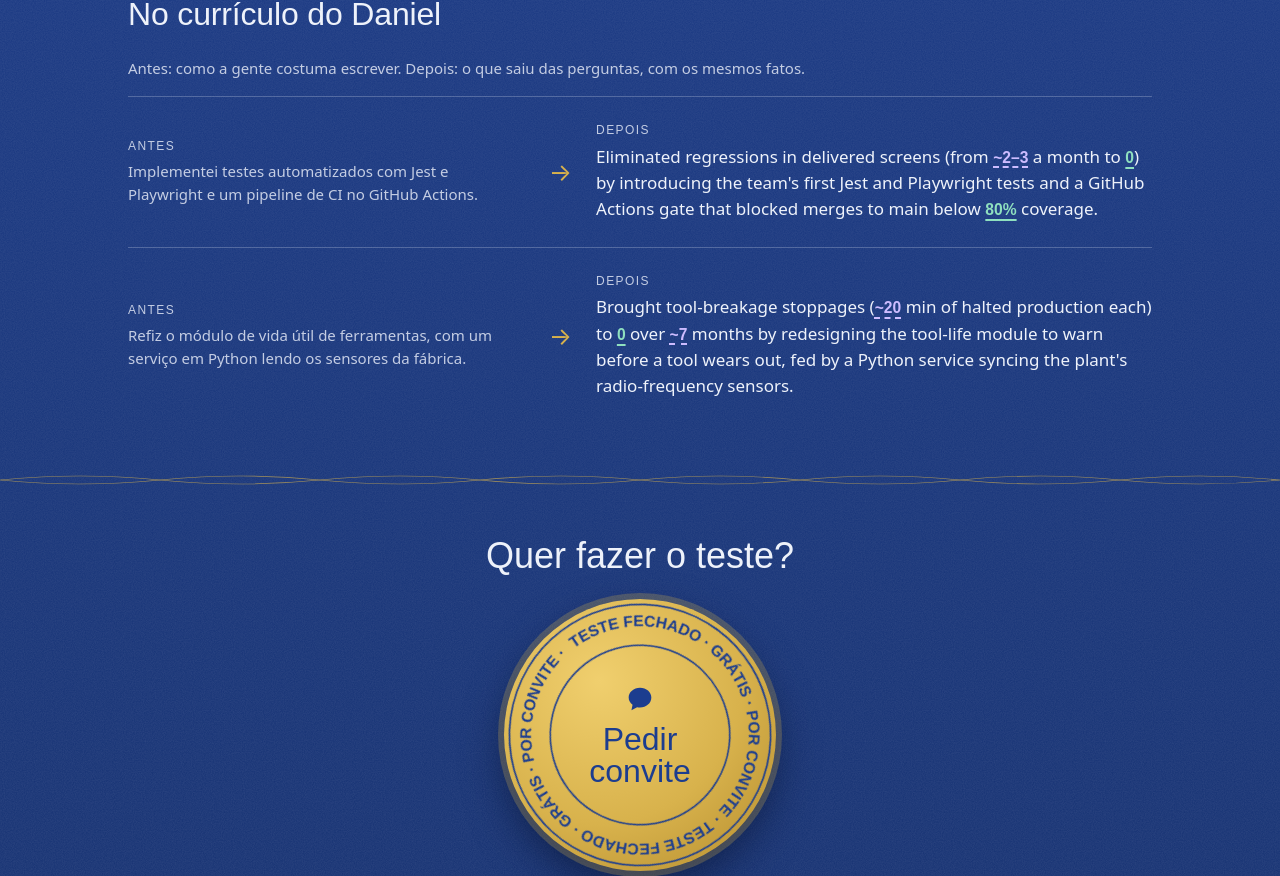
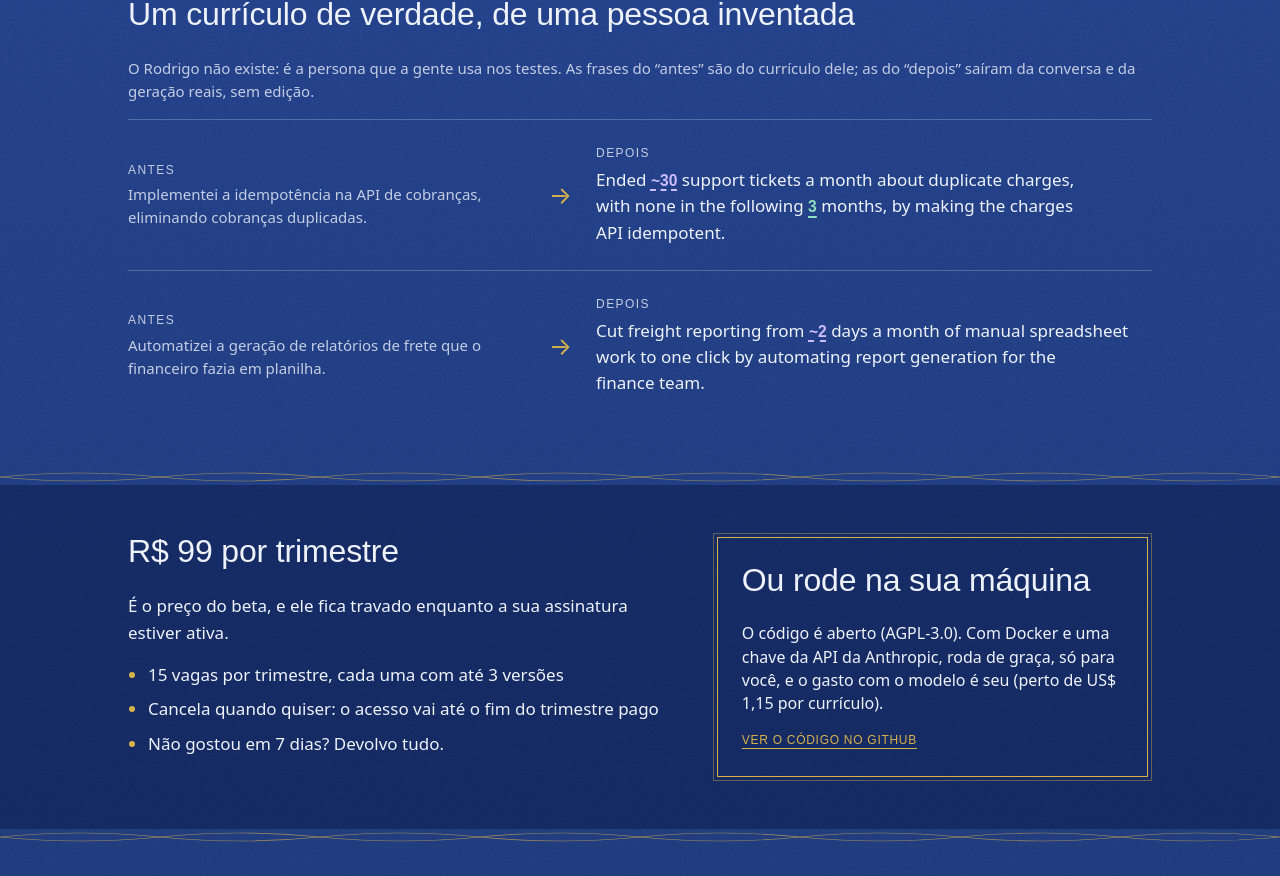
Before and after one commit to daniel-bernardino747/sem-sotaque, a Next.js app: page / in a window 1280 px wide. Shown: the part 1933-2809 px from the top of the page. Built offline with nearby package versions, Linux system fonts and the light colour scheme; a web font is replaced by a local one.

Commit message:
feat: the home is the sales page: the beta price, Rodrigo's before × after, run it on your machine, and subscribe instead of an invitation

```diff
--- a/src/app/barra-assinar.tsx
+++ b/src/app/barra-assinar.tsx
@@ -5,14 +5,12 @@
 
 import { useEffect, useState } from 'react';
 
-import { Balao } from './ornamentos';
-
 /**
- * The invitation pinned to the bottom of the screen while the home scrolls,
+ * The call to subscribe pinned to the bottom of the screen while the home scrolls,
  * until the seal at its foot comes into view and takes over the call. Once the
  * seal is on screen, or scrolled past, the bar slides away.
  */
-export function BarraConvite({ href, selo }: { href: string; selo: string }) {
+export function BarraAssinar({ href, selo }: { href: string; selo: string }) {
   const [escondida, setEscondida] = useState(false);
 
   useEffect(() => {
@@ -26,11 +24,10 @@ export function BarraConvite({ href, selo }: { href: string; selo: string }) {
   }, [selo]);
 
   return (
-    <div className="barra-convite" data-escondida={escondida} inert={escondida}>
-      <span className="barra-convite-texto">Teste fechado e grátis</span>
-      <a className="barra-convite-botao" href={href}>
-        <Balao />
-        Pedir convite
+    <div className="barra-assinar" data-escondida={escondida} inert={escondida}>
+      <span className="barra-assinar-texto">Beta · R$ 99 por trimestre</span>
+      <a className="barra-assinar-botao" href={href}>
+        Assinar
       </a>
     </div>
   );
--- a/src/app/globals.css
+++ b/src/app/globals.css
@@ -231,13 +231,6 @@ a {
   stroke: var(--ocre);
   stroke-width: 0.6;
   opacity: 0.7;
-}
-
-.balao {
-  width: 1.35em;
-  height: 1.35em;
-  flex: none;
-  fill: currentColor;
 }
 
 /* A field label: what a data page prints above each value. */
@@ -1743,6 +1736,37 @@ a.botao.abrir-pdf {
   text-decoration-style: dashed;
 }
 
+/* The price and the free way, side by side: what you get, and the open code. */
+.inicio-lista {
+  margin: var(--e-4) 0 0;
+  padding-left: 1.25rem;
+  display: grid;
+  gap: var(--e-2);
+}
+
+.inicio-lista li::marker {
+  color: var(--ocre);
+}
+
+.inicio-resultado h2 {
+  margin-top: 0;
+}
+
+.inicio-resultado .inicio-local {
+  font-size: 1rem;
+}
+
+.inicio-codigo {
+  display: inline-block;
+  margin-top: var(--e-4);
+  color: var(--ocre);
+  font-family: var(--fonte-mono);
+  font-size: var(--t-rotulo);
+  letter-spacing: 0.06em;
+  text-transform: uppercase;
+  text-underline-offset: 0.3em;
+}
+
 .seta {
   color: var(--ocre);
   font-size: 1.5rem;
@@ -1841,7 +1865,7 @@ a.botao.abrir-pdf {
   outline-offset: 12px;
 }
 
-.barra-convite-botao:focus-visible {
+.barra-assinar-botao:focus-visible {
   outline: 3px solid var(--prata);
   outline-offset: 3px;
 }
@@ -1874,11 +1898,6 @@ a.botao.abrir-pdf {
   line-height: 1;
 }
 
-.selo-miolo .balao {
-  width: 2rem;
-  height: 2rem;
-}
-
 .selo-sub {
   margin: var(--e-5) 0 0;
   font-size: 1.125rem;
@@ -1890,8 +1909,8 @@ a.botao.abrir-pdf {
   }
 }
 
-/* Until the seal is in view the same call rides a bar pinned to the bottom (barra-convite.tsx). */
-.barra-convite {
+/* Until the seal is in view the same call rides a bar pinned to the bottom (barra-assinar.tsx). */
+.barra-assinar {
   position: fixed;
   inset: auto 0 0;
   z-index: 40;
@@ -1908,19 +1927,19 @@ a.botao.abrir-pdf {
     visibility 240ms;
 }
 
-.barra-convite[data-escondida='true'] {
+.barra-assinar[data-escondida='true'] {
   translate: 0 100%;
   visibility: hidden;
 }
 
-.barra-convite-texto {
+.barra-assinar-texto {
   color: var(--ocre);
   font: 600 0.75rem/1.2 var(--fonte-mono);
   letter-spacing: 0.08em;
   text-transform: uppercase;
 }
 
-.barra-convite-botao {
+.barra-assinar-botao {
   display: inline-flex;
   align-items: center;
   gap: var(--e-2);
@@ -1946,7 +1965,7 @@ a.botao.abrir-pdf {
 }
 
 @media (min-width: 48rem) {
-  .barra-convite {
+  .barra-assinar {
     justify-content: center;
     gap: var(--e-6);
   }
@@ -1954,7 +1973,7 @@ a.botao.abrir-pdf {
 
 @media (prefers-reduced-motion: reduce) {
   .selo-aro,
-  .barra-convite-botao {
+  .barra-assinar-botao {
     animation: none;
   }
 
@@ -1965,7 +1984,7 @@ a.botao.abrir-pdf {
     transition: none;
   }
 
-  .barra-convite {
+  .barra-assinar {
     transition: none;
   }
 }
--- a/src/app/ornamentos.tsx
+++ b/src/app/ornamentos.tsx
@@ -55,12 +55,3 @@ export function Onda() {
     </svg>
   );
 }
-
-/** A speech bubble, the WhatsApp call's glyph (not the app's logo). */
-export function Balao() {
-  return (
-    <svg className="balao" viewBox="0 0 24 24" aria-hidden="true">
-      <path d="M12 3.5c-4.7 0-8.5 3.3-8.5 7.4 0 2.2 1.1 4.2 2.9 5.5L5.6 20.5l4.2-2.3c.7.2 1.4.2 2.2.2 4.7 0 8.5-3.3 8.5-7.5S16.7 3.5 12 3.5Z" />
-    </svg>
-  );
-}
--- a/src/app/page.tsx
+++ b/src/app/page.tsx
@@ -7,34 +7,36 @@ import { connection } from 'next/server';
 
 import { modo } from '@/modo';
 
-import { LinksLegais } from './_documento';
+import { CODIGO_FONTE, LinksLegais } from './_documento';
+import { BarraAssinar } from './barra-assinar';
 import { Numeros } from './casa/_telas/resultado';
-import { BarraConvite } from './barra-convite';
 import { Capa } from './capa';
-import { Balao, Onda } from './ornamentos';
-import { linkDeContato } from './contato';
+import { Onda } from './ornamentos';
 
 const DESCRICAO = 'Currículo em inglês para dev brasileiro, sem inventar nenhum número. Por Daniel Bernardino.';
 
-// Kept out of search during the v0: the link reaches people by invitation.
 export const metadata: Metadata = {
   title: 'sem-sotaque',
   description: DESCRICAO,
   openGraph: { title: 'sem-sotaque', description: DESCRICAO, locale: 'pt_BR', type: 'website' },
-  robots: { index: false, follow: false },
 };
 
-/** Daniel's own lines, from his résumé: the same facts, before and after the questions. */
+/**
+ * Rodrigo, the invented persona of `scripts/personas.ts`: "antes" is his
+ * résumé (`src/llm/__fixtures__/pleno.txt`), "depois" is what the real
+ * interrogation and generation wrote for him (`npm run gerar --
+ * sabe-os-numeros`, 2026-10-14), unedited. Never a real person's lines.
+ */
 const PARES = [
   {
-    antes: 'Implementei testes automatizados com Jest e Playwright e um pipeline de CI no GitHub Actions.',
+    antes: 'Implementei a idempotência na API de cobranças, eliminando cobranças duplicadas.',
     depois:
-      "Eliminated regressions in delivered screens (from ~2–3 a month to 0) by introducing the team's first Jest and Playwright tests and a GitHub Actions gate that blocked merges to main below 80% coverage.",
+      'Ended ~30 support tickets a month about duplicate charges, with none in the following 3 months, by making the charges API idempotent.',
   },
   {
-    antes: 'Refiz o módulo de vida útil de ferramentas, com um serviço em Python lendo os sensores da fábrica.',
+    antes: 'Automatizei a geração de relatórios de frete que o financeiro fazia em planilha.',
     depois:
-      "Brought tool-breakage stoppages (~20 min of halted production each) to 0 over ~7 months by redesigning the tool-life module to warn before a tool wears out, fed by a Python service syncing the plant's radio-frequency sensors.",
+      'Cut freight reporting from ~2 days a month of manual spreadsheet work to one click by automating report generation for the finance team.',
   },
 ];
 
@@ -51,12 +53,13 @@ const PASSOS = [
 const ROMANOS = ['I', 'II', 'III'];
 
 /**
- * The door for whoever reaches the domain without a Tester link: the engraved
- * cover (what this is, who makes it), then full-bleed bands parted by a strip
- * of guilloché: how it works, one invented question to show the mechanism, and
- * Daniel's own before × after, and the seal that asks for an invitation
- * on WhatsApp, which a bar pinned to the bottom offers until the seal is in view.
- * No sign-up: links are handed out by invitation.
+ * The sales page (step 25, Q16): the engraved cover (what this is, who makes
+ * it), then full-bleed bands parted by a strip of guilloché: how it works, one
+ * invented question to show the mechanism, an invented person's before ×
+ * after, the beta price, and the free way: the open code on your own machine.
+ * The seal at the foot sends to sign in and subscribe (the paywall is in the
+ * home, after the login), and a bar pinned to the bottom offers the same until
+ * the seal is in view.
  */
 export default async function Home() {
   // MODO=local: one person, on their own machine, has nothing to be sold. Read
@@ -64,8 +67,6 @@ export default async function Home() {
   // and the same image runs both modes.
   await connection();
   if (modo() === 'local') redirect('/casa');
-  const convite = linkDeContato('Oi, Daniel! Vim pelo sem-sotaque e quero um convite para o teste.');
-  const perdiOLink = linkDeContato('Oi, Daniel! Vim pelo sem-sotaque. Perdi o meu link.');
   return (
     <div className="cedula">
       <Capa />
@@ -76,7 +77,7 @@ export default async function Home() {
             referência, e sai com ~. Eu pergunto em português e escrevo em inglês.
           </p>
           <ul className="garantias">
-            <li>Teste fechado e grátis · por convite</li>
+            <li>Beta · R$ 99 por trimestre</li>
           </ul>
         </section>
 
@@ -127,9 +128,10 @@ export default async function Home() {
         <Onda />
         <section aria-labelledby="no-curriculo" className="inicio-faixa">
           <div className="inicio-dentro">
-            <h2 id="no-curriculo">No currículo do Daniel</h2>
+            <h2 id="no-curriculo">Um currículo de verdade, de uma pessoa inventada</h2>
             <p className="dados-intro">
-              Antes: como a gente costuma escrever. Depois: o que saiu das perguntas, com os mesmos fatos.
+              O Rodrigo não existe: é a persona que a gente usa nos testes. As frases do &ldquo;antes&rdquo; são do
+              currículo dele; as do &ldquo;depois&rdquo; saíram da conversa e da geração reais, sem edição.
             </p>
             <ol className="inicio-pares">
               {PARES.map((par) => (
@@ -150,11 +152,36 @@ export default async function Home() {
             </ol>
           </div>
         </section>
+
+        <Onda />
+        <section aria-labelledby="preco" className="inicio-faixa escura">
+          <div className="inicio-dentro inicio-dividida">
+            <div>
+              <h2 id="preco">R$ 99 por trimestre</h2>
+              <p>É o preço do beta, e ele fica travado enquanto a sua assinatura estiver ativa.</p>
+              <ul className="inicio-lista">
+                <li>15 vagas por trimestre, cada uma com até 3 versões</li>
+                <li>Cancela quando quiser: o acesso vai até o fim do trimestre pago</li>
+                <li>Não gostou em 7 dias? Devolvo tudo.</li>
+              </ul>
+            </div>
+            <div className="inicio-resultado">
+              <h2 id="local">Ou rode na sua máquina</h2>
+              <p className="inicio-local">
+                O código é aberto (AGPL-3.0). Com Docker e uma chave da API da Anthropic, roda de graça, só para você,
+                e o gasto com o modelo é seu (perto de US$ 1,15 por currículo).
+              </p>
+              <a className="inicio-codigo" href={CODIGO_FONTE}>
+                Ver o código no GitHub
+              </a>
+            </div>
+          </div>
+        </section>
         <Onda />
       </main>
-      <section id="selo" aria-labelledby="quer-testar" className="selo">
-        <h2 id="quer-testar">Quer fazer o teste?</h2>
-        <a className="selo-botao" href={convite}>
+      <section id="selo" aria-labelledby="assinar" className="selo">
+        <h2 id="assinar">Entrar e assinar</h2>
+        <a className="selo-botao" href="/entrar">
           <svg className="selo-aro" viewBox="0 0 200 200" aria-hidden="true">
             <defs>
               <path id="selo-aro" d="M100,100 m-80,0 a80,80 0 1,1 160,0 a80,80 0 1,1 -160,0" />
@@ -163,24 +190,21 @@ export default async function Home() {
             <circle cx="100" cy="100" r="66" />
             <text>
               <textPath href="#selo-aro" textLength="496" lengthAdjust="spacing">
-                TESTE FECHADO · GRÁTIS · POR CONVITE · TESTE FECHADO · GRÁTIS · POR CONVITE ·
+                BETA · R$ 99 POR TRIMESTRE · 7 DIAS PARA DESISTIR ·
               </textPath>
             </text>
           </svg>
-          <span className="selo-miolo">
-            <Balao />
-            Pedir convite
-          </span>
+          <span className="selo-miolo">Assinar</span>
         </a>
-        <p className="selo-sub">Pelo WhatsApp, direto com o Daniel.</p>
+        <p className="selo-sub">Com o GitHub ou o Google. Sem senha.</p>
       </section>
       <footer>
         <p className="contato">
-          Já tinha um link e perdeu? <a href={perdiOLink}>Me avisa no WhatsApp</a>
+          Já tem conta? <a href="/entrar">Entrar</a>
         </p>
         <LinksLegais />
       </footer>
-      <BarraConvite href={convite} selo="selo" />
+      <BarraAssinar href="/entrar" selo="selo" />
     </div>
   );
 }
```
